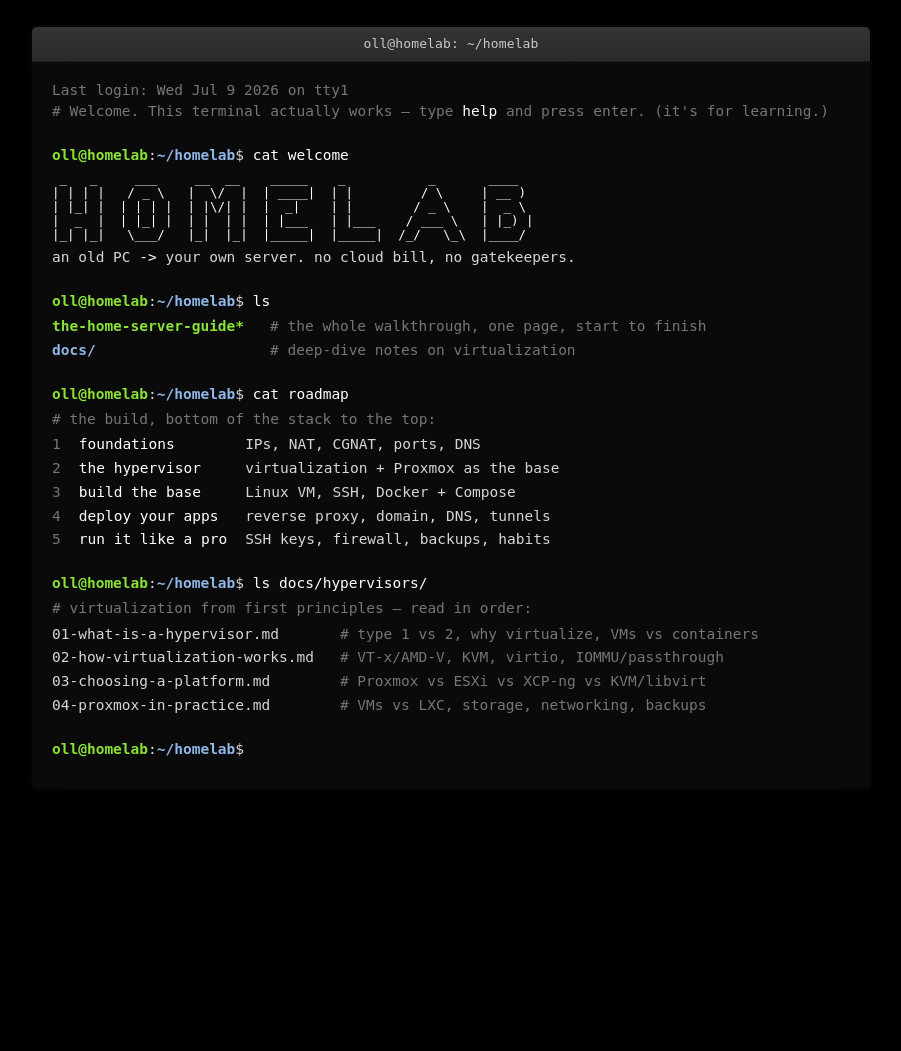
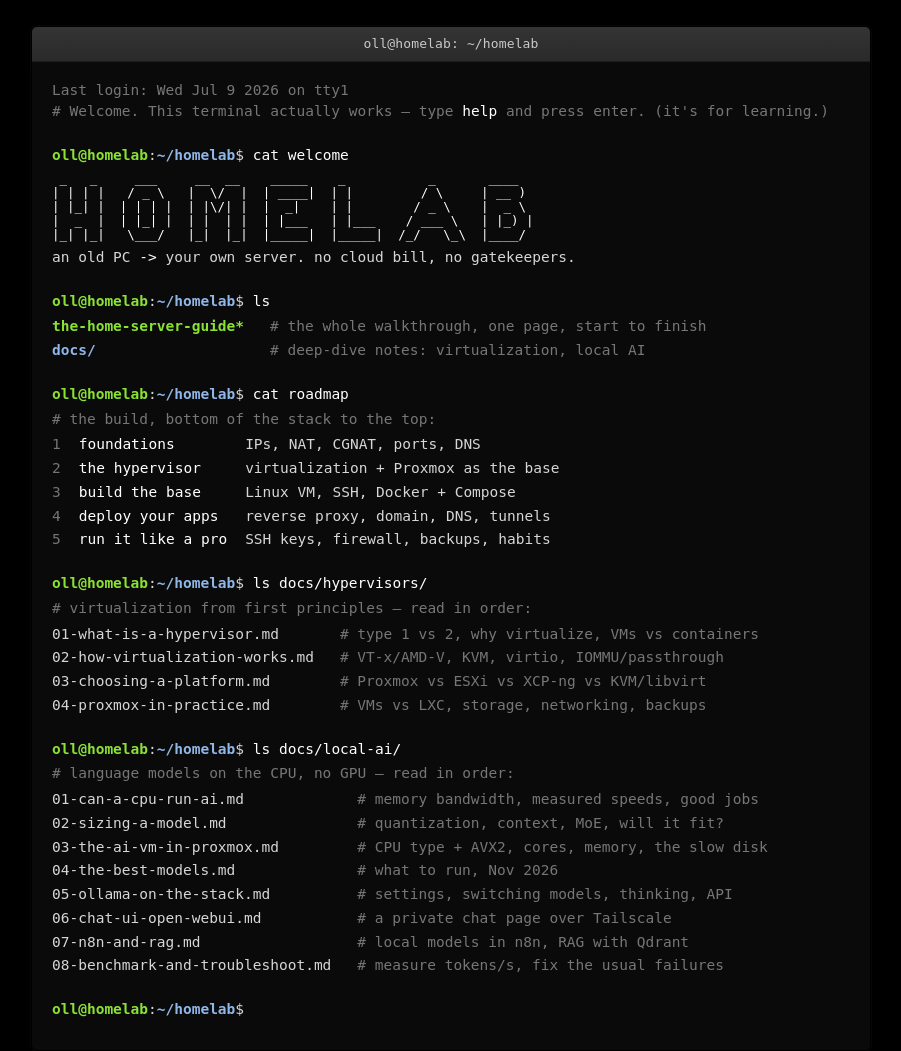
Before and after one commit to Olwethu-Dlamini/Homelab, a plain HTML site: page index.html in a window 1280 px wide. Shown: the whole page, without its empty margins (189-1090 px from the left). Before the commit the page ends 800 px from the top, so only its background shows below. Drawn offline with Linux system fonts and the light colour scheme.

Commit message:
Landing page: list the local AI docs, add ls ai and open ai1..ai8

```diff
--- a/index.html
+++ b/index.html
@@ -98,7 +98,7 @@
 <div class="prompt"><span class="ps1"><span class="u">oll@homelab</span>:<span class="p">~/homelab</span><span class="d">$</span></span> <span class="cmd">ls</span></div>
 <div class="listing">
   <a class="exe" href="home-server-guide-v2.html">the-home-server-guide*</a><span class="c"># the whole walkthrough, one page, start to finish</span>
-  <a class="dir" href="https://github.com/Olwethu-Dlamini/Homelab/tree/main/docs/hypervisors">docs/</a><span class="c"># deep-dive notes on virtualization</span>
+  <a class="dir" href="https://github.com/Olwethu-Dlamini/Homelab/tree/main/docs">docs/</a><span class="c"># deep-dive notes: virtualization, local AI</span>
 </div>
 
 <div class="prompt"><span class="ps1"><span class="u">oll@homelab</span>:<span class="p">~/homelab</span><span class="d">$</span></span> <span class="cmd">cat roadmap</span></div>
@@ -118,6 +118,19 @@
   <a class="file" href="https://github.com/Olwethu-Dlamini/Homelab/blob/main/docs/hypervisors/02-how-virtualization-works.md">02-how-virtualization-works.md</a><span class="c"># VT-x/AMD-V, KVM, virtio, IOMMU/passthrough</span>
   <a class="file" href="https://github.com/Olwethu-Dlamini/Homelab/blob/main/docs/hypervisors/03-choosing-a-platform.md">03-choosing-a-platform.md</a><span class="c"># Proxmox vs ESXi vs XCP-ng vs KVM/libvirt</span>
   <a class="file" href="https://github.com/Olwethu-Dlamini/Homelab/blob/main/docs/hypervisors/04-proxmox-in-practice.md">04-proxmox-in-practice.md</a><span class="c"># VMs vs LXC, storage, networking, backups</span>
+</div>
+
+<div class="prompt"><span class="ps1"><span class="u">oll@homelab</span>:<span class="p">~/homelab</span><span class="d">$</span></span> <span class="cmd">ls docs/local-ai/</span></div>
+<div class="out comment"># language models on the CPU, no GPU &mdash; read in order:</div>
+<div class="listing">
+  <a class="file" href="https://github.com/Olwethu-Dlamini/Homelab/blob/main/docs/local-ai/01-can-a-cpu-run-ai.md">01-can-a-cpu-run-ai.md</a><span class="c"># memory bandwidth, measured speeds, good jobs</span>
+  <a class="file" href="https://github.com/Olwethu-Dlamini/Homelab/blob/main/docs/local-ai/02-sizing-a-model.md">02-sizing-a-model.md</a><span class="c"># quantization, context, MoE, will it fit?</span>
+  <a class="file" href="https://github.com/Olwethu-Dlamini/Homelab/blob/main/docs/local-ai/03-the-ai-vm-in-proxmox.md">03-the-ai-vm-in-proxmox.md</a><span class="c"># CPU type + AVX2, cores, memory, the slow disk</span>
+  <a class="file" href="https://github.com/Olwethu-Dlamini/Homelab/blob/main/docs/local-ai/04-the-best-models.md">04-the-best-models.md</a><span class="c"># what to run, Nov 2026</span>
+  <a class="file" href="https://github.com/Olwethu-Dlamini/Homelab/blob/main/docs/local-ai/05-ollama-on-the-stack.md">05-ollama-on-the-stack.md</a><span class="c"># settings, switching models, thinking, API</span>
+  <a class="file" href="https://github.com/Olwethu-Dlamini/Homelab/blob/main/docs/local-ai/06-chat-ui-open-webui.md">06-chat-ui-open-webui.md</a><span class="c"># a private chat page over Tailscale</span>
+  <a class="file" href="https://github.com/Olwethu-Dlamini/Homelab/blob/main/docs/local-ai/07-n8n-and-rag.md">07-n8n-and-rag.md</a><span class="c"># local models in n8n, RAG with Qdrant</span>
+  <a class="file" href="https://github.com/Olwethu-Dlamini/Homelab/blob/main/docs/local-ai/08-benchmark-and-troubleshoot.md">08-benchmark-and-troubleshoot.md</a><span class="c"># measure tokens/s, fix the usual failures</span>
 </div>
 
 <!-- interactive prompt: type here -->
@@ -147,6 +160,18 @@
     '4':'https://github.com/Olwethu-Dlamini/Homelab/blob/main/docs/hypervisors/04-proxmox-in-practice.md'
   };
 
+  var AI = 'https://github.com/Olwethu-Dlamini/Homelab/blob/main/docs/local-ai/';
+  var AI_DOCS = {
+    'ai1':AI+'01-can-a-cpu-run-ai.md',
+    'ai2':AI+'02-sizing-a-model.md',
+    'ai3':AI+'03-the-ai-vm-in-proxmox.md',
+    'ai4':AI+'04-the-best-models.md',
+    'ai5':AI+'05-ollama-on-the-stack.md',
+    'ai6':AI+'06-chat-ui-open-webui.md',
+    'ai7':AI+'07-n8n-and-rag.md',
+    'ai8':AI+'08-benchmark-and-troubleshoot.md'
+  };
+
   function esc(s){return s.replace(/&/g,'&amp;').replace(/</g,'&lt;').replace(/>/g,'&gt;');}
 
   // add a node just before the interactive line
@@ -168,10 +193,12 @@
     '  <span class="bright">help</span>            show this list',
     '  <span class="bright">ls</span>              list what is here',
     '  <span class="bright">ls docs</span>         list the hypervisor docs',
+    '  <span class="bright">ls ai</span>           list the local AI docs',
     '  <span class="bright">cat roadmap</span>     the 5-stage build',
     '  <span class="bright">cat welcome</span>     show the banner again',
     '  <span class="bright">open guide</span>      open the full home-server guide',
     '  <span class="bright">open 1..4</span>       open hypervisor doc N',
+    '  <span class="bright">open ai1..ai8</span>   open local AI doc N',
     '  <span class="bright">whoami</span> / <span class="bright">pwd</span>     who &amp; where you are',
     '  <span class="bright">neofetch</span>        system info',
     '  <span class="bright">clear</span>           clear the screen'
@@ -179,13 +206,18 @@
 
   var LS_HOME =
     '<a class="exe" href="home-server-guide-v2.html">the-home-server-guide*</a>   the whole walkthrough\n' +
-    '<a class="dir" href="https://github.com/Olwethu-Dlamini/Homelab/tree/main/docs/hypervisors">docs/</a>                    deep-dive notes';
+    '<a class="dir" href="https://github.com/Olwethu-Dlamini/Homelab/tree/main/docs">docs/</a>                    deep-dive notes';
 
   var LS_DOCS =
     '<a class="file" href="'+DOCS['1']+'">01-what-is-a-hypervisor.md</a>\n' +
     '<a class="file" href="'+DOCS['2']+'">02-how-virtualization-works.md</a>\n' +
     '<a class="file" href="'+DOCS['3']+'">03-choosing-a-platform.md</a>\n' +
     '<a class="file" href="'+DOCS['4']+'">04-proxmox-in-practice.md</a>';
+
+  var LS_AI = Object.keys(AI_DOCS).map(function(k){
+    var f = AI_DOCS[k].slice(AI.length);
+    return '<a class="file" href="'+AI_DOCS[k]+'">'+f+'</a>   <span class="comment">open '+k+'</span>';
+  }).join('\n');
 
   var ROADMAP =
     '<span class="comment"># bottom of the stack to the top</span>\n' +
@@ -222,6 +254,7 @@
     var a1 = (parts[1]||'');
 
     if(c==='help' || c==='?'){ out(HELP); }
+    else if(c==='ls' && (a1==='ai' || a1.indexOf('docs/local-ai')===0)){ out(LS_AI); }
     else if(c==='ls' && a1.indexOf('docs')===0){ out(LS_DOCS); }
     else if(c==='ls'){ out(LS_HOME); }
     else if(c==='cat' && a1==='roadmap'){ out(ROADMAP); }
@@ -232,6 +265,7 @@
     else if(c==='date'){ out(new Date().toString()); }
     else if(c==='neofetch'||c==='fetch'){ out(NEOFETCH); }
     else if((c==='open'||c==='cat'||c==='xdg-open') && DOCS[a1]){ out('opening doc '+a1+' in a new tab ...'); window.open(DOCS[a1],'_blank'); }
+    else if((c==='open'||c==='cat'||c==='xdg-open') && AI_DOCS[a1.toLowerCase()]){ out('opening local AI doc '+esc(a1)+' in a new tab ...'); window.open(AI_DOCS[a1.toLowerCase()],'_blank'); }
     else if(c==='guide' || (c==='open'&&a1==='guide') || cmd==='./the-home-server-guide'){ openGuide(); }
     else if(c==='sudo'){ out("no root here — it's a learning terminal, not your box. :)"); }
     else if(c==='rm'){ out("relax — nothing to break here. it's just for learning."); }
```
